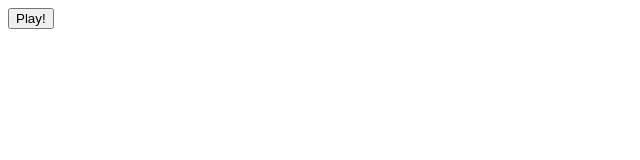
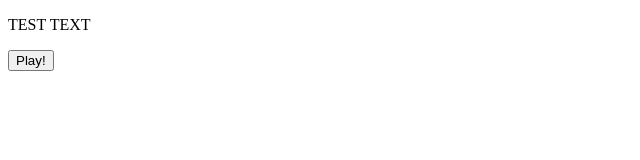
Before and after one commit to Viktor0178/HexletGAME, a plain HTML site: page Hexlet/index.html in a window 1280 px wide. Shown: the whole page, without its empty margins (0-640 px from the left). Drawn offline with Linux system fonts and the light colour scheme.

Commit message:
test with HTML

```diff
--- a/Hexlet/index.html
+++ b/Hexlet/index.html
@@ -9,6 +9,7 @@
 </head>
 
 <body>
+  <p>TEST TEXT</p>
   <button onclick="playGame();">Play!</button>
 
 </body>
```
